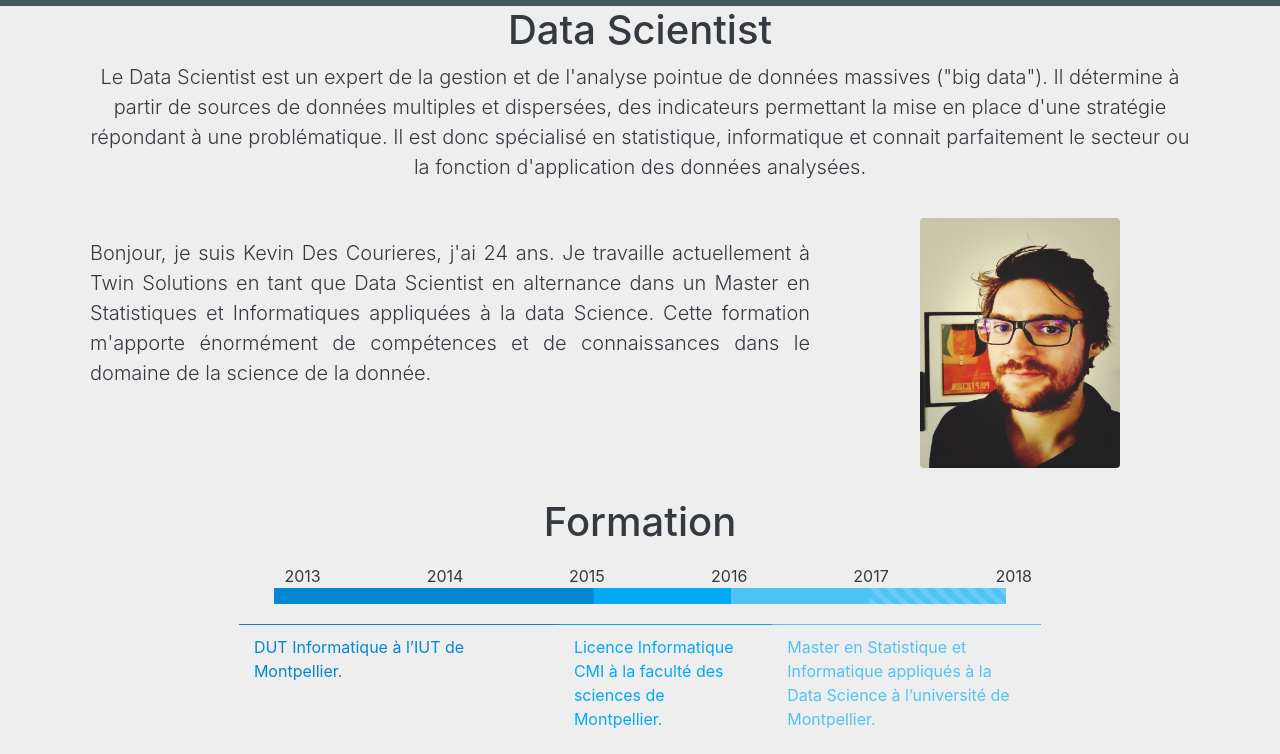
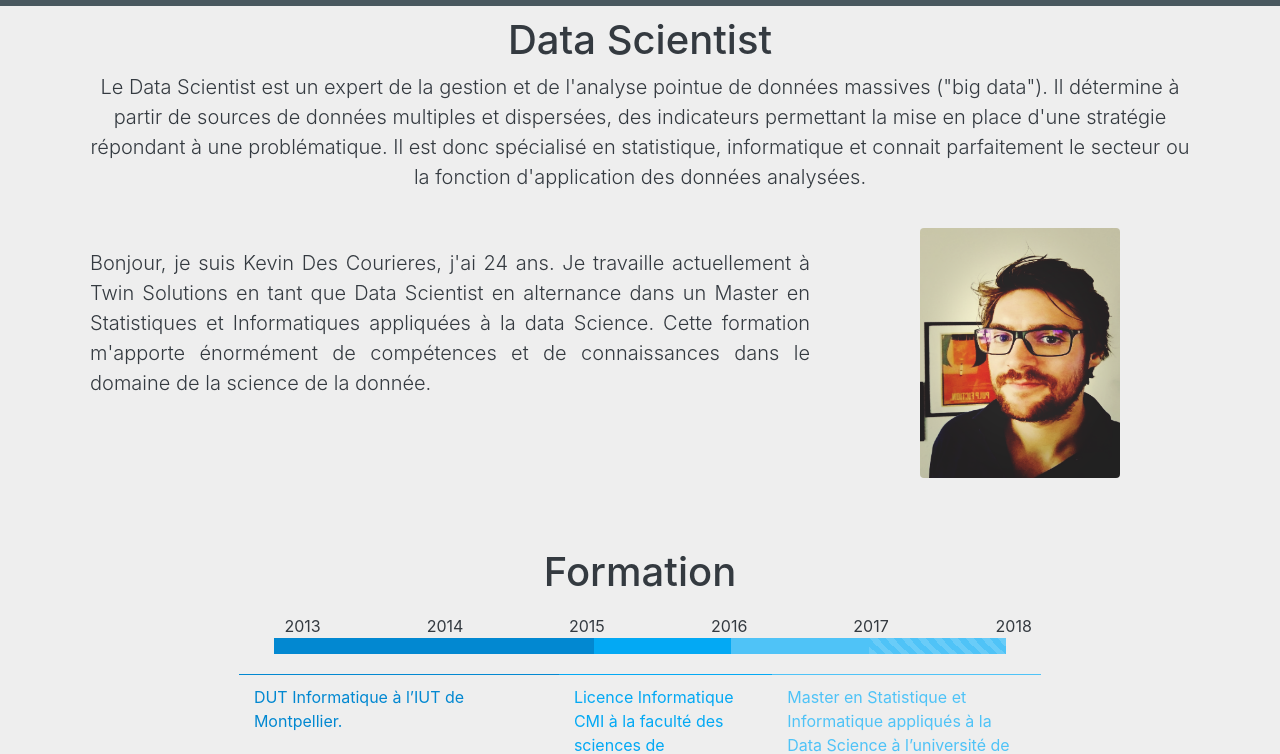
Before and after one commit to lRedOx/lRedOx, a plain HTML site: page index.html in a window 1280 px wide. Shown: the part 51-805 px from the top of the page. Drawn offline with nearby package versions, Linux system fonts and the light colour scheme.

Commit message:
Final 2.0

```diff
--- a/index.html
+++ b/index.html
@@ -43,7 +43,7 @@
 		  </div>
   	</nav>
 
-  		<div class="container text-center text-dark" style="background-color: #EEEEEE; padding-bottom: 30px;">
+  		<div class="container text-center text-dark" style="background-color: #EEEEEE; padding-top: 10px;">
 
   			<h1 class="jumbotron-heading"> Data Scientist</h1>
   			<p class="lead text-dark" style="padding-bottom: 20px;">Le Data Scientist est un expert de la gestion et de l'analyse pointue de données massives ("big data"). Il détermine à partir de sources de données multiples et dispersées, des indicateurs permettant la mise en place d'une stratégie répondant à une problématique. Il est donc spécialisé en statistique, informatique et connait parfaitement le secteur ou la fonction d'application des données analysées.</p>
@@ -58,7 +58,7 @@
 	        </div>
         </div>
 
-  	<div id="formation" class="container-fluid text-dark" style="background-color: #EEEEEE">
+  	<div id="formation" class="container-fluid text-dark" style="background-color: #EEEEEE; padding-top: 70px;">
 
 	  	<h1 class="text-center" style="padding-bottom: 10px;">Formation</h1>
 
@@ -115,7 +115,7 @@
 
 	</div>
 
-	<div id="expreriences" class="container-fluid text-dark" style="padding-bottom: 20px; padding-top: 20px; background-color: #EEEEEE">
+	<div id="expreriences" class="container-fluid text-dark" style="padding-bottom: 20px; padding-top: 60px; background-color: #EEEEEE">
 
 		<div class="container text-dark" style="padding-bottom: 20px; padding-top: 20px;">
 
```
